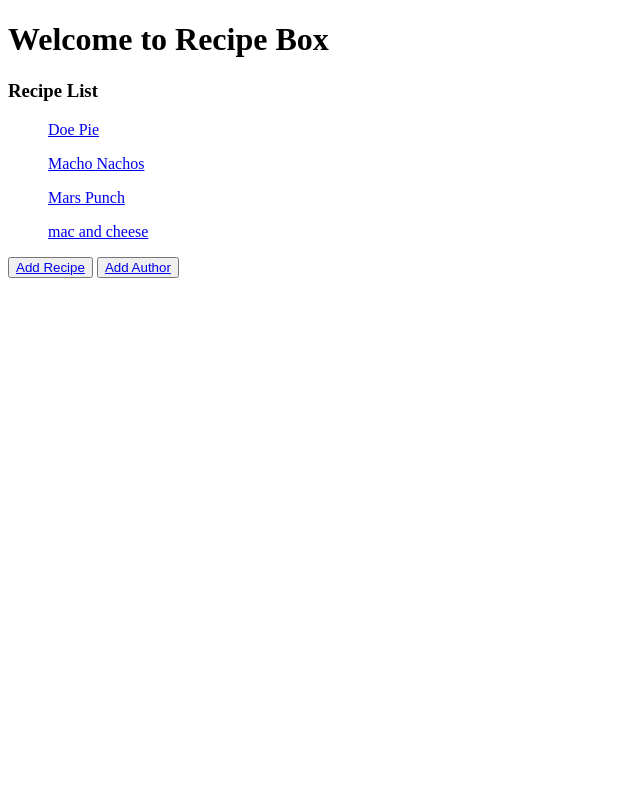
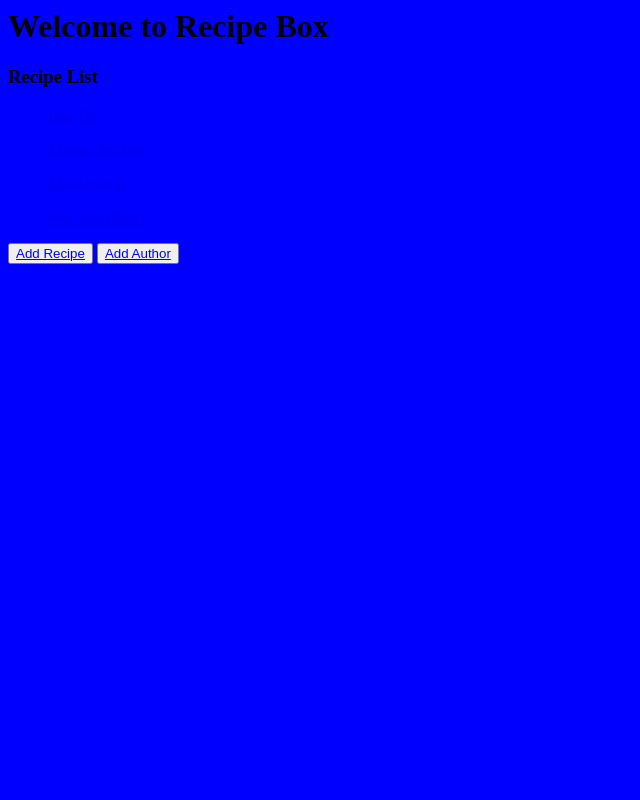
Before and after one commit to jcarr47362/recipeboxV1, a Django app: page / in a window 1280 px wide. Shown: the whole page, without its empty margins (0-640 px from the left). Run offline with Django 3.2, Linux system fonts and the light colour scheme; data comes from the database, SQL or seed files in the repository.

Commit message:
created base.html template file and static folder

```diff
--- /dev/null
+++ b/recipes/static/css/style.css
@@ -0,0 +1,3 @@
+body {
+  background-color: blue;
+}
--- a/templates/index.html
+++ b/templates/index.html
@@ -1,5 +1,4 @@
-<!doctype html>
-<html>
+<html lang="en">
     <head>
       <meta charset="utf-8">
       <title>
@@ -7,6 +6,9 @@
         {{ page_title|default:"Untitled Page" }}
         {% endblock title %}
     </title>
+    {% load static %}
+    <link href="{% static 'css/style.css'%}"
+    rel="stylesheet">
    </head>
 
 <body>
```
Also changed, not shown: templates/base.html (added).
